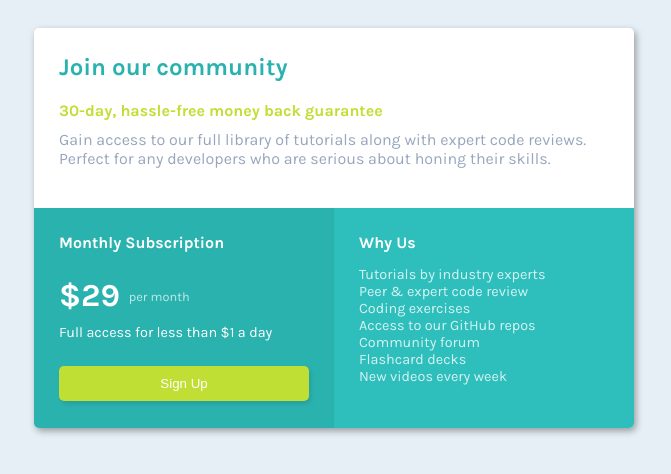
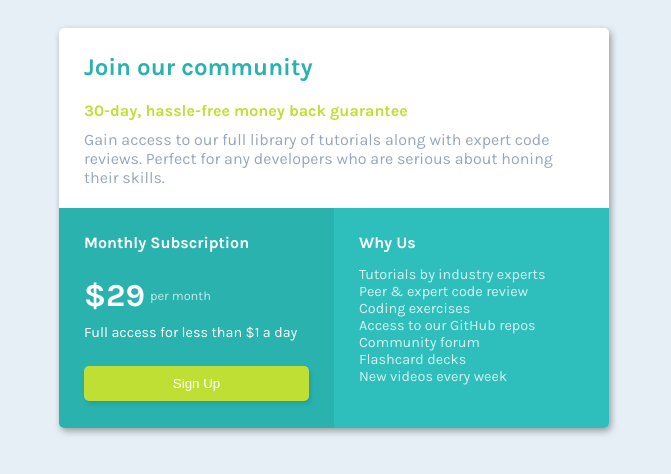
Before and after one commit to faiknet/frontend-project-price-card, a plain HTML site: page index.html in a window 1280 px wide. Shown: the whole page, without its empty margins (306-977 px from the left). Drawn offline with Linux system fonts and the light colour scheme.

Commit message:
Update style.css

```diff
--- a/style.css
+++ b/style.css
@@ -35,27 +35,25 @@ h2, h4, p {
 }
 
 #bottom-section {
+  display:flex;
+  flex-direction: column;
   width: 100%;
   height: 55%;
   color: white;
 }
 
 #bottom-left-section {
-  display: inline-block;
-  width: 100%;
   height: 100%;
-  vertical-align: top;
   background-color: #2ab2af;
   padding: 25px;
+  flex-basis: 50%;
 }
 
 #bottom-right-section {
-  display: inline-block;
-  width: 100%;
   height: 100%;
   background-color: #2EBFBD;
-  vertical-align: top;
   padding: 25px;
+  flex-basis: 50%;
 }
 
 #bottom-right-section ul {
@@ -99,12 +97,15 @@ button:hover {
 #price {
   font-weight: 700;
   font-size: 2rem;
-  display: inline-block;
+}
+
+#price-container {
+  display: flex;
+  align-items: center;
+  margin-bottom: 10px;
 }
 
 #frequency {
-  display: inline-block;
-  position: relative;
   top: -5px;
   font-size: 0.8rem;
   opacity: 0.7;
@@ -119,9 +120,6 @@ button:hover {
   font-size: 0.9rem;
 }
 
-#price-container {
-  margin-bottom: 10px;
-}
 
 /*cyan #2ab2af (darker) #2EBFBD (lighter)
 green: #c0df34
@@ -130,11 +128,12 @@ grayish blue: #98a6bd*/
 
 @media (min-width: 576px) {
   #card {
-    width: 600px;
+    width: 550px;
     height: 400px;
   }
 
-  #bottom-left-section, #bottom-right-section {
-    width: 50%;
+  #bottom-section {
+    flex-direction: row;
   }
+
 }
```
